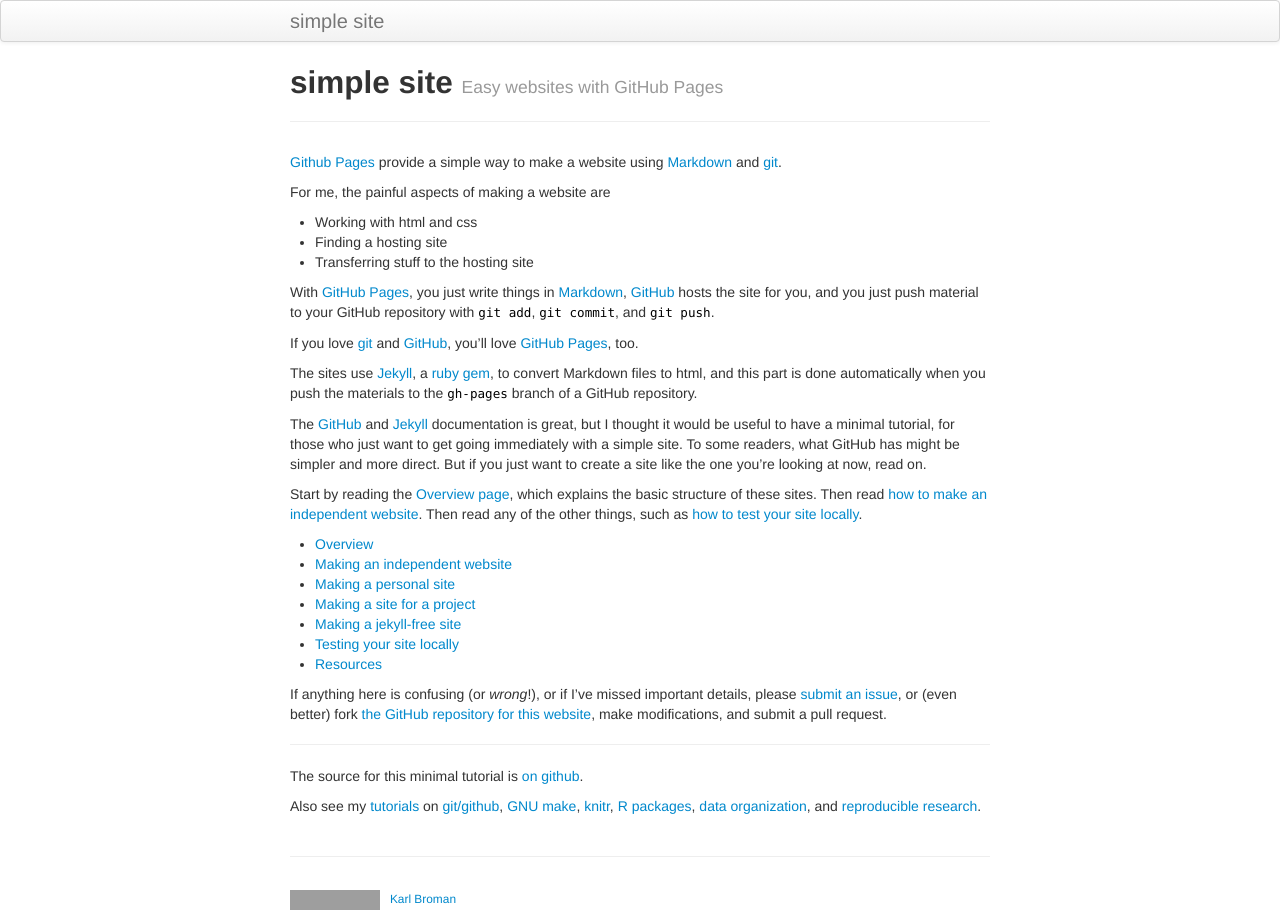
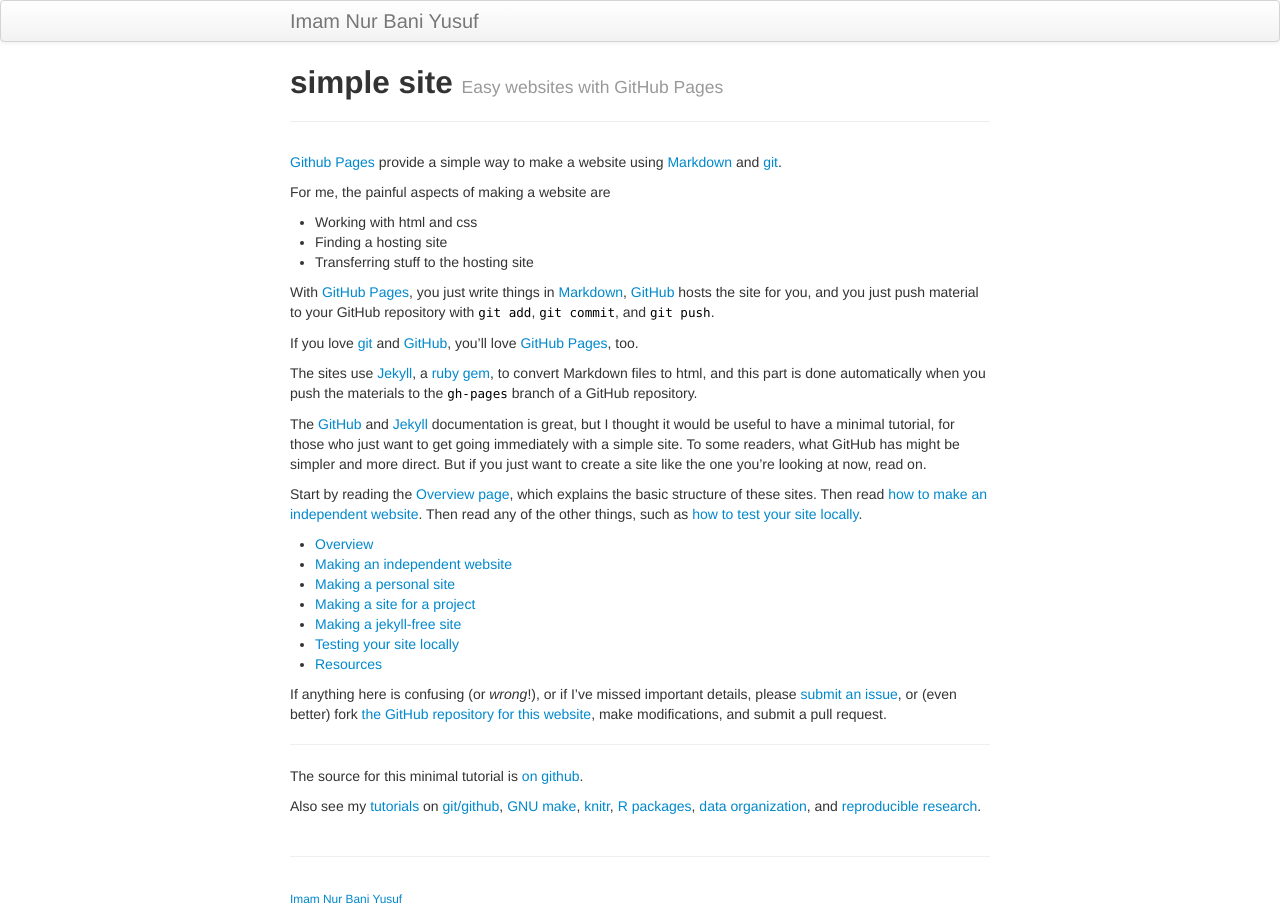
Before and after one commit to imamnurby/imamnurby.github.io, a Jekyll site: the page built from index.md, in a window 1280 px wide. Built offline with Jekyll 4.4.1, drawn with Linux system fonts in a browser that asks for light colours; grey boxes are pictures that could not be loaded.

Commit message:
edit config.yml

```diff
--- a/_config.yml
+++ b/_config.yml
@@ -8,12 +8,12 @@ highlighter: rouge
 # Themes are encouraged to use these universal variables
 # so be sure to set them if your theme uses them.
 #
-title : simple site
+title : Imam Nur Bani Yusuf
 author :
-  name : Karl Broman
-  email : kbroman@gmail.com
-  github : kbroman
-  twitter : kwbroman
+  name : Imam Nur Bani Yusuf
+  email : imamnurby@gmail.com
+  github : imamnurby
+  twitter : nil
   feedburner : nil
 
 # NOTE: Replacing this next line with your own URL
--- a/_includes/themes/twitter/default.html
+++ b/_includes/themes/twitter/default.html
@@ -45,8 +45,7 @@
       <footer>
         <p><small>
   <!-- start of Karl's footer; modify this part -->
-          <a href="https://creativecommons.org/publicdomain/zero/1.0/"><img src="https://i.creativecommons.org/p/zero/1.0/88x31.png" alt="CC0"/></a> &nbsp;
-          <a href="https://kbroman.org">Karl Broman</a>
+          <a href="https://www.linkedin.com/in/inby/">Imam Nur Bani Yusuf</a>
   <!-- end of Karl's footer; modify this part -->
         </small></p>
       </footer>
```
